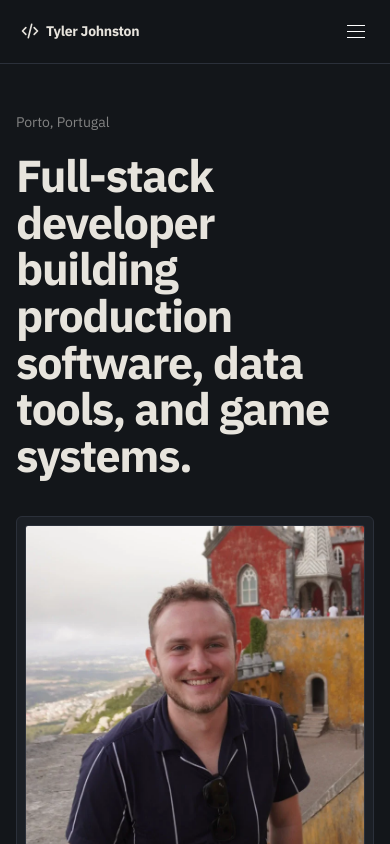
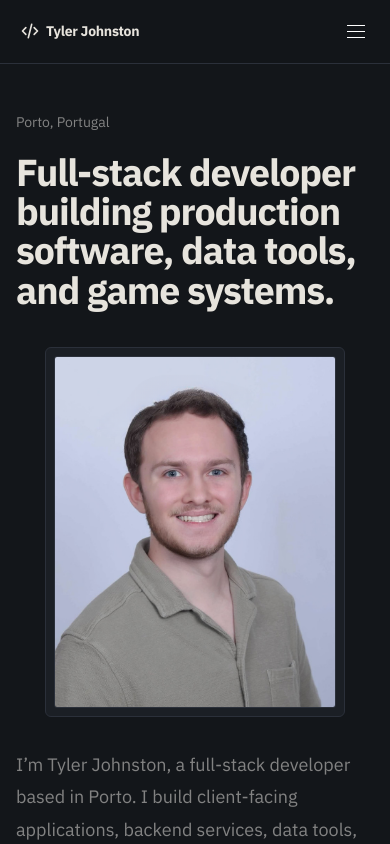
Before and after one commit to Tyler-Johnston/tyler-johnston.github.io, a React (Vite) app: page / in a window 390 px wide. Shown: the top 844 px of the page. Built offline with nearby package versions, Linux system fonts and the light colour scheme.

Commit message:
Refresh homepage hero and academic links

```diff
--- a/src/data/imageAssets.ts
+++ b/src/data/imageAssets.ts
@@ -1,7 +1,7 @@
 // Vite-processed image assets — imported as bundled URLs
 
 // Site
-import headshot from '../../images/headshot_portugal.webp';
+import headshot from '../../images/tyler-johnston-headshot.png';
 import grad from '../../images/grad.jpeg';
 import usuLogo from '../../images/usu_logo.webp';
 import novaImsLogo from '../../images/nova_ims_logo.webp';
--- a/src/pages/About.tsx
+++ b/src/pages/About.tsx
@@ -185,6 +185,13 @@ export function About() {
         <Stack gap={0}>
           <Box className="about-row" py={22} style={{ borderBottom: '1px solid var(--line)' }}>
             <Group className="about-row-inner" align="flex-start" gap={28} wrap="nowrap">
+              <Anchor
+                href="https://www.novaims.unl.pt/"
+                target="_blank"
+                rel="noopener noreferrer"
+                aria-label="Visit NOVA IMS website"
+                style={{ display: 'block' }}
+              >
                 <Box
                   className="about-row-label"
                   style={{
@@ -206,6 +213,7 @@ export function About() {
                     style={{ maxWidth: '100%', maxHeight: '100%', width: 'auto', height: 'auto' }}
                   />
                 </Box>
+              </Anchor>
               <Stack className="about-row-content" gap={6}>
                 <Title order={3} style={{ fontWeight: 700, fontSize: 'clamp(1.15rem, 2vw, 1.35rem)' }}>
                   NOVA IMS
@@ -225,6 +233,13 @@ export function About() {
 
           <Box className="about-row" py={22}>
             <Group className="about-row-inner" align="flex-start" gap={28} wrap="nowrap">
+              <Anchor
+                href="https://www.usu.edu/"
+                target="_blank"
+                rel="noopener noreferrer"
+                aria-label="Visit Utah State University website"
+                style={{ display: 'block' }}
+              >
                 <Box
                   className="about-row-label"
                   style={{
@@ -246,6 +261,7 @@ export function About() {
                     style={{ maxWidth: '100%', maxHeight: '100%', width: 'auto', height: 'auto' }}
                   />
                 </Box>
+              </Anchor>
               <Stack className="about-row-content" gap={6}>
                 <Title order={3} style={{ fontWeight: 700, fontSize: 'clamp(1.15rem, 2vw, 1.35rem)' }}>
                   Utah State University
--- a/src/pages/Landing.tsx
+++ b/src/pages/Landing.tsx
@@ -61,7 +61,7 @@ export function Landing() {
                 style={{
                   display: 'flex',
                   flexDirection: 'column',
-                  justifyContent: 'space-between',
+                  justifyContent: 'center',
                   height: '100%',
                   maxWidth: 720,
                 }}
@@ -107,9 +107,6 @@ export function Landing() {
                       </Box>
                     </Box>
                   </Box>
-                </Stack>
-
-                <Stack gap="lg">
                   <Text size="lg" c="dimmed" maw={720} lh={1.8}>
                     I’m Tyler Johnston, a full-stack developer based in Porto. I build client-facing
                     applications, backend services, data tools, and workflow systems using C#/.NET,
--- a/styles.css
+++ b/styles.css
@@ -204,7 +204,7 @@ a {
   }
 
   .landing-hero-title {
-    font-size: clamp(2.1rem, 12vw, 3.25rem) !important;
+    font-size: clamp(2rem, 8vw, 2.75rem) !important;
     line-height: 1.04 !important;
     letter-spacing: -0.03em !important;
   }
@@ -216,7 +216,8 @@ a {
 
   .landing-hero-image-mobile {
     display: block;
-    margin: 18px 0 12px;
+    max-width: 300px;
+    margin: 18px auto 12px;
   }
 
   .landing-hero-image-desktop {
@@ -326,7 +327,7 @@ a {
   }
 
   .landing-hero-title {
-    font-size: clamp(1.95rem, 13vw, 2.8rem) !important;
+    font-size: clamp(1.8rem, 10vw, 2.35rem) !important;
   }
 
   .landing-hero-image-desktop {
```
Also changed, not shown: images/tyler-johnston-headshot.png (added). Lines whose indentation alone changed are shown as unchanged.
